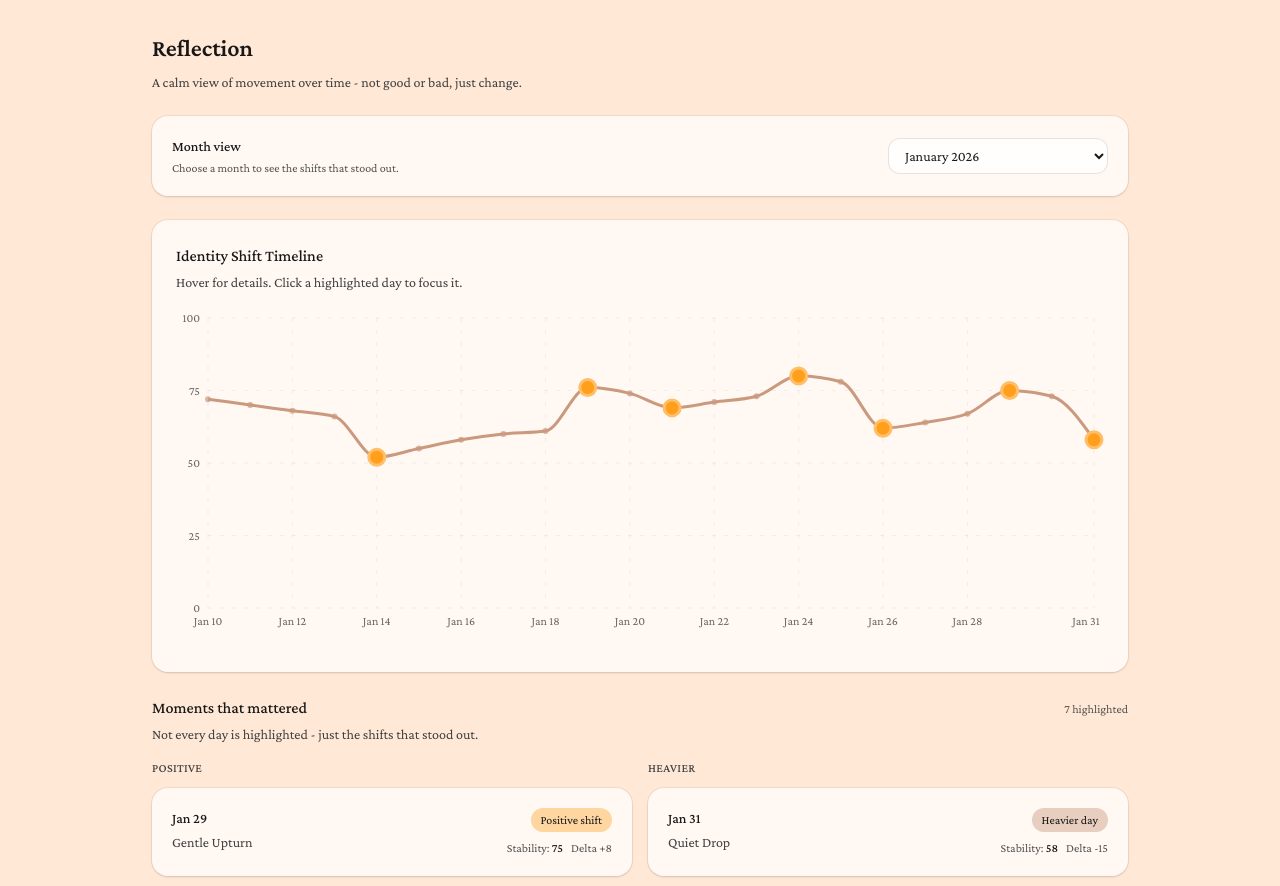
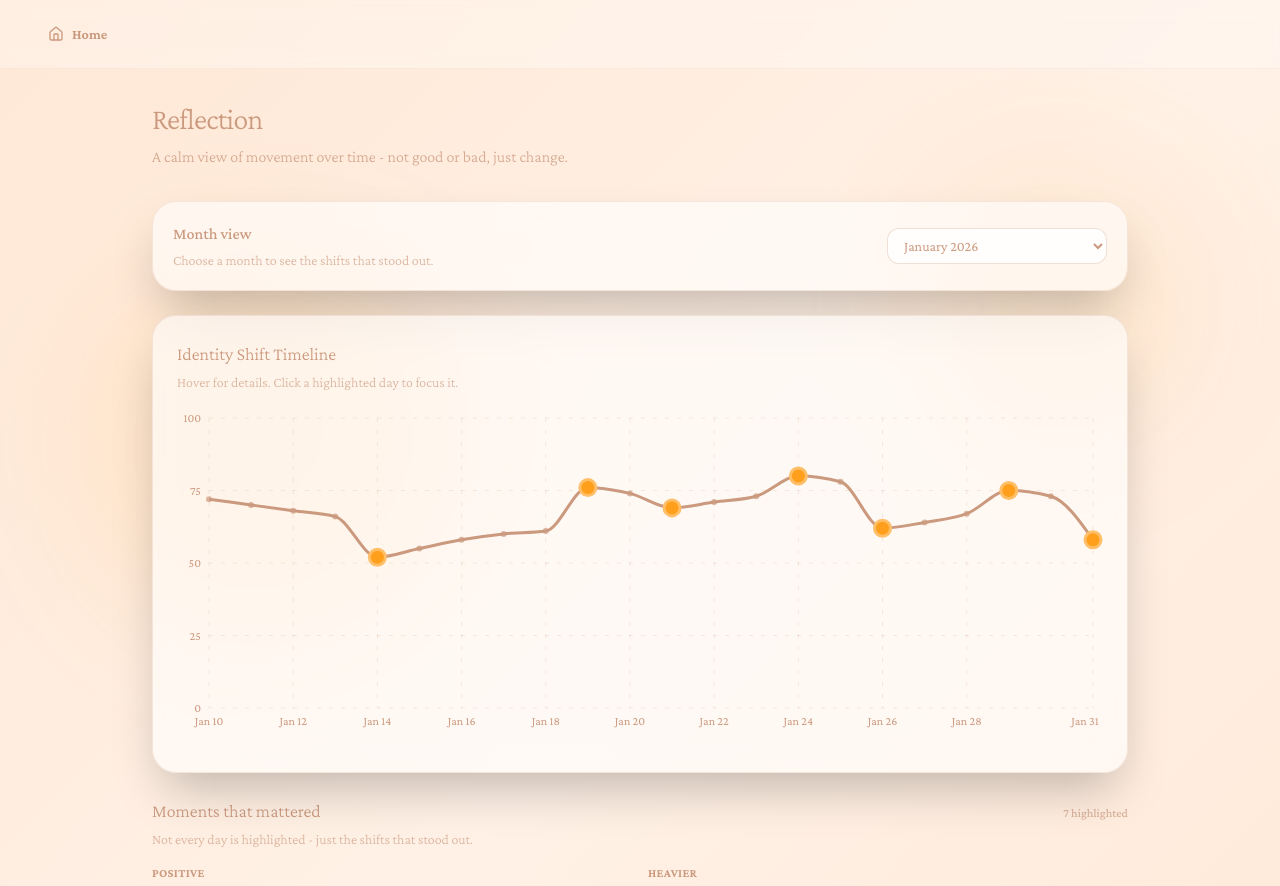
Before and after one commit to adit1110/Reflecta, a Next.js app in the folder reflecta/: page /reflection in a window 1280 px wide. Shown: the top 886 px of the page. Built offline with nearby package versions, Linux system fonts and the light colour scheme.

Commit message:
fix: changed the colour scheme for reflection page to match overall layout of the website

```diff
--- a/reflecta/app/reflection/_components/identity-shift-timeline.tsx
+++ b/reflecta/app/reflection/_components/identity-shift-timeline.tsx
@@ -90,12 +90,12 @@ export default function IdentityShiftTimeline({
           data={points}
           margin={{ top: 10, right: 10, left: 0, bottom: 10 }}
         >
-          <CartesianGrid strokeDasharray="4 8" opacity={0.25} />
+          <CartesianGrid strokeDasharray="4 8" stroke="#CB997E" opacity={0.2} />
           <XAxis
             dataKey="date"
             tickLine={false}
             axisLine={false}
-            tick={{ fontSize: 12 }}
+            tick={{ fontSize: 12, fill: "#CB997E" }}
             interval="preserveStartEnd"
             minTickGap={18}
           />
@@ -103,7 +103,7 @@ export default function IdentityShiftTimeline({
             domain={[0, 100]}
             tickLine={false}
             axisLine={false}
-            tick={{ fontSize: 12 }}
+            tick={{ fontSize: 12, fill: "#CB997E" }}
             width={32}
           />
           <Tooltip
@@ -111,9 +111,14 @@ export default function IdentityShiftTimeline({
             formatter={formatTooltipValue}
             contentStyle={{
               borderRadius: 12,
-              border: "1px solid rgba(0,0,0,0.08)",
+              border: "1px solid rgba(203, 153, 126, 0.3)",
               background: "rgba(255, 255, 255, 0.95)",
-              boxShadow: "0 8px 30px rgba(0,0,0,0.08)",
+              boxShadow: "0 8px 30px rgba(255, 159, 28, 0.15)",
+              color: "#CB997E",
+            }}
+            labelStyle={{
+              color: "#CB997E",
+              fontWeight: 500,
             }}
           />
           <Line
@@ -127,7 +132,7 @@ export default function IdentityShiftTimeline({
                 onSelectShift={onSelectShift}
               />
             }
-            activeDot={{ r: 7 }}
+            activeDot={{ r: 7, fill: "#FF9F1C" }}
           />
         </LineChart>
       </ResponsiveContainer>
--- a/reflecta/app/reflection/_components/moments-that-mattered.tsx
+++ b/reflecta/app/reflection/_components/moments-that-mattered.tsx
@@ -40,13 +40,13 @@ function MomentCard({ moment, isSelected, onSelect }: MomentCardProps) {
     moment.kind === "positive"
       ? {
           label: "Positive shift",
-          bg: "bg-[#FFBF69]/60",
-          text: "text-neutral-900",
+          bg: "bg-[#FFBF69]/70",
+          text: "text-[#CB997E]",
         }
       : {
           label: "Heavier day",
-          bg: "bg-[#CB997E]/45",
-          text: "text-neutral-900",
+          bg: "bg-[#CB997E]/50",
+          text: "text-white",
         };
 
   const deltaText =
@@ -58,35 +58,37 @@ function MomentCard({ moment, isSelected, onSelect }: MomentCardProps) {
     <button
       type="button"
       className={[
-        "w-full rounded-2xl bg-white/70 p-4 text-left shadow-sm ring-1 ring-black/5 transition sm:p-5",
-        "hover:bg-white/80 focus:outline-none focus:ring-2 focus:ring-[#FF9F1C]/40",
-        isSelected ? "ring-2 ring-[#FF9F1C]/50 bg-white/90" : "",
+        "w-full rounded-2xl bg-white/70 backdrop-blur-sm p-4 text-left shadow-lg border transition sm:p-5",
+        "hover:bg-white/90 hover:shadow-xl hover:scale-[1.02] focus:outline-none focus:ring-2 focus:ring-[#FF9F1C]/50",
+        isSelected
+          ? "ring-2 ring-[#FF9F1C] bg-white/95 border-[#FF9F1C]/50"
+          : "border-[#CB997E]/20",
       ].join(" ")}
       onClick={() => onSelect(moment)}
     >
       <div className="flex items-start justify-between gap-3">
         <div>
-          <div className="text-sm font-medium text-neutral-900">
+          <div className="text-sm font-medium text-[#CB997E]">
             {moment.date}
           </div>
-          <div className="mt-1 text-sm text-neutral-700">
+          <div className="mt-1 text-sm text-[#CB997E]/80 font-light">
             {moment.label ?? "Identity Shift"}
           </div>
         </div>
 
         <div className="flex flex-col items-end gap-2">
           <span
-            className={`inline-flex items-center rounded-full px-2.5 py-1 text-xs ${badge.bg} ${badge.text}`}
+            className={`inline-flex items-center rounded-full px-2.5 py-1 text-xs font-medium ${badge.bg} ${badge.text}`}
           >
             {badge.label}
           </span>
-          <div className="text-xs text-neutral-600">
+          <div className="text-xs text-[#CB997E]/70">
             Stability:{" "}
-            <span className="font-medium text-neutral-900">
+            <span className="font-medium text-[#CB997E]">
               {moment.stability}
             </span>
             {deltaText ? (
-              <span className="ml-2 text-neutral-600">Delta {deltaText}</span>
+              <span className="ml-2 text-[#CB997E]/70">Delta {deltaText}</span>
             ) : null}
           </div>
         </div>
@@ -107,22 +109,22 @@ export default function MomentsThatMattered({
     <section className="mt-6">
       <div className="flex items-baseline justify-between gap-4">
         <div>
-          <h3 className="text-base font-medium text-neutral-900">
+          <h3 className="text-lg font-light text-[#CB997E]">
             Moments that mattered
           </h3>
-          <p className="mt-1 text-sm text-neutral-700">
+          <p className="mt-1 text-sm text-[#CB997E]/70 font-light">
             Not every day is highlighted - just the shifts that stood out.
           </p>
         </div>
 
-        <div className="hidden text-xs text-neutral-600 sm:block">
+        <div className="hidden text-xs text-[#CB997E]/70 font-medium sm:block">
           {totalCount} highlighted
         </div>
       </div>
 
       <div className="mt-4 grid gap-4 lg:grid-cols-2">
         <div className="space-y-3">
-          <div className="text-xs font-medium uppercase tracking-wide text-neutral-700">
+          <div className="text-xs font-bold uppercase tracking-wide text-[#CB997E]">
             Positive
           </div>
           {positive.length ? (
@@ -135,14 +137,14 @@ export default function MomentsThatMattered({
               />
             ))
           ) : (
-            <div className="rounded-2xl bg-white/50 p-4 text-sm text-neutral-700 ring-1 ring-black/5">
+            <div className="rounded-2xl bg-white/50 backdrop-blur-sm p-4 text-sm text-[#CB997E]/70 font-light border border-[#CB997E]/20">
               No positive shifts yet.
             </div>
           )}
         </div>
 
         <div className="space-y-3">
-          <div className="text-xs font-medium uppercase tracking-wide text-neutral-700">
+          <div className="text-xs font-bold uppercase tracking-wide text-[#CB997E]">
             Heavier
           </div>
           {negative.length ? (
@@ -155,7 +157,7 @@ export default function MomentsThatMattered({
               />
             ))
           ) : (
-            <div className="rounded-2xl bg-white/50 p-4 text-sm text-neutral-700 ring-1 ring-black/5">
+            <div className="rounded-2xl bg-white/50 backdrop-blur-sm p-4 text-sm text-[#CB997E]/70 font-light border border-[#CB997E]/20">
               No heavier shifts yet.
             </div>
           )}
--- a/reflecta/app/reflection/_components/reflection-view.tsx
+++ b/reflecta/app/reflection/_components/reflection-view.tsx
@@ -40,22 +40,22 @@ export default function ReflectionView() {
 
   return (
     <div className="space-y-6">
-      <section className="rounded-2xl bg-white/70 p-4 shadow-sm ring-1 ring-black/5 sm:p-5">
+      <section className="rounded-3xl bg-white/60 backdrop-blur-md p-4 shadow-2xl border border-[#CB997E]/20 sm:p-5">
         <div className="flex flex-col gap-3 sm:flex-row sm:items-center sm:justify-between">
           <div>
-            <h2 className="text-sm font-medium text-neutral-900">
+            <h2 className="text-base font-medium text-[#CB997E]">
               Month view
             </h2>
-            <p className="mt-1 text-xs text-neutral-600">
+            <p className="mt-1 text-sm text-[#CB997E]/70 font-light">
               Choose a month to see the shifts that stood out.
             </p>
           </div>
-          <label className="text-sm text-neutral-700">
+          <label className="text-sm text-[#CB997E]">
             <span className="sr-only">Select month</span>
             <select
               value={selectedMonthKey}
               onChange={(event) => setSelectedMonthKey(event.target.value)}
-              className="w-full min-w-[220px] rounded-xl border border-black/10 bg-white/80 px-3 py-2 text-sm text-neutral-900 outline-none transition focus:border-[#FF9F1C]/40 focus:ring-2 focus:ring-[#FF9F1C]/30"
+              className="w-full min-w-[220px] rounded-xl border border-[#CB997E]/30 bg-white/80 px-3 py-2 text-sm text-[#CB997E] outline-none transition focus:border-[#FF9F1C] focus:ring-2 focus:ring-[#FF9F1C]/30"
             >
               {availableMonths.map((monthKey) => (
                 <option key={monthKey} value={monthKey}>
@@ -67,11 +67,11 @@ export default function ReflectionView() {
         </div>
       </section>
 
-      <section className="min-w-0 rounded-2xl bg-white/70 p-4 shadow-sm ring-1 ring-black/5 sm:p-6">
-        <h2 className="text-base font-medium text-neutral-900">
+      <section className="min-w-0 rounded-3xl bg-white/60 backdrop-blur-md p-4 shadow-2xl border border-[#CB997E]/20 sm:p-6">
+        <h2 className="text-lg font-light text-[#CB997E]">
           Identity Shift Timeline
         </h2>
-        <p className="mt-1 text-sm text-neutral-700">
+        <p className="mt-1 text-sm text-[#CB997E]/70 font-light">
           Hover for details. Click a highlighted day to focus it.
         </p>
 
--- a/reflecta/app/reflection/page.tsx
+++ b/reflecta/app/reflection/page.tsx
@@ -1,15 +1,32 @@
 // src/app/reflection/page.tsx
 import ReflectionView from "./_components/reflection-view";
+import Link from "next/link";
+import { Home } from "lucide-react";
 
 export default function ReflectionPage() {
   return (
-    <main className="min-h-screen bg-[#FFE8D6]">
-      <div className="mx-auto max-w-5xl px-4 py-8 sm:px-6">
-        <header className="mb-6">
-          <h1 className="text-2xl font-semibold text-neutral-900">
+    <main className="min-h-screen bg-gradient-to-br from-[#FFE8D6] via-[#FFF1E6] to-[#FFE8D6]">
+      {/* Decorative background elements */}
+      <div className="fixed top-40 right-20 w-72 h-72 bg-[#FFBF69]/20 rounded-full blur-3xl pointer-events-none animate-pulse" />
+      <div className="fixed bottom-40 left-20 w-96 h-96 bg-[#FF9F1C]/10 rounded-full blur-3xl pointer-events-none" />
+
+      {/* Top bar */}
+      <header className="relative z-10 flex items-center justify-between px-6 md:px-12 py-6 border-b border-[#CB997E]/10 bg-white/30 backdrop-blur-sm">
+        <Link
+          href="/"
+          className="flex items-center gap-2 text-[#CB997E] text-sm font-bold hover:text-[#FF9F1C] transition-colors group"
+        >
+          <Home className="w-4 h-4 group-hover:-translate-x-1 transition-transform" />
+          Home
+        </Link>
+      </header>
+
+      <div className="relative z-10 mx-auto max-w-5xl px-4 py-8 sm:px-6">
+        <header className="mb-8">
+          <h1 className="text-3xl font-light text-[#CB997E] tracking-tight">
             Reflection
           </h1>
-          <p className="mt-2 text-sm text-neutral-700">
+          <p className="mt-2 text-base text-[#CB997E]/80 font-light">
             A calm view of movement over time - not good or bad, just change.
           </p>
         </header>
--- a/reflecta/package.json
+++ b/reflecta/package.json
@@ -13,6 +13,7 @@
     "next": "16.1.3",
     "react": "19.2.3",
     "react-dom": "19.2.3",
+    "rechart": "^0.0.1",
     "recharts": "^3.6.0"
   },
   "devDependencies": {
```
Also changed, not shown: 1 other file (tests, documents, lock files or other folders).
